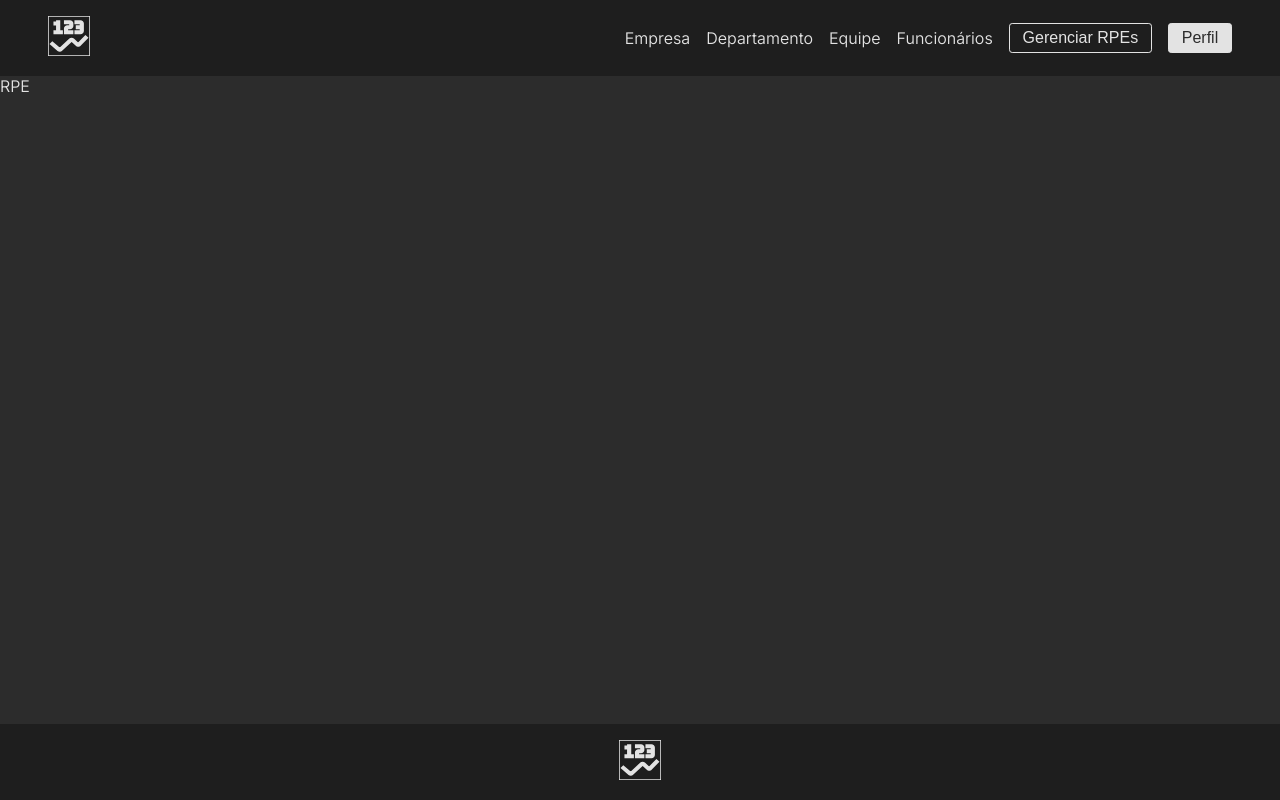
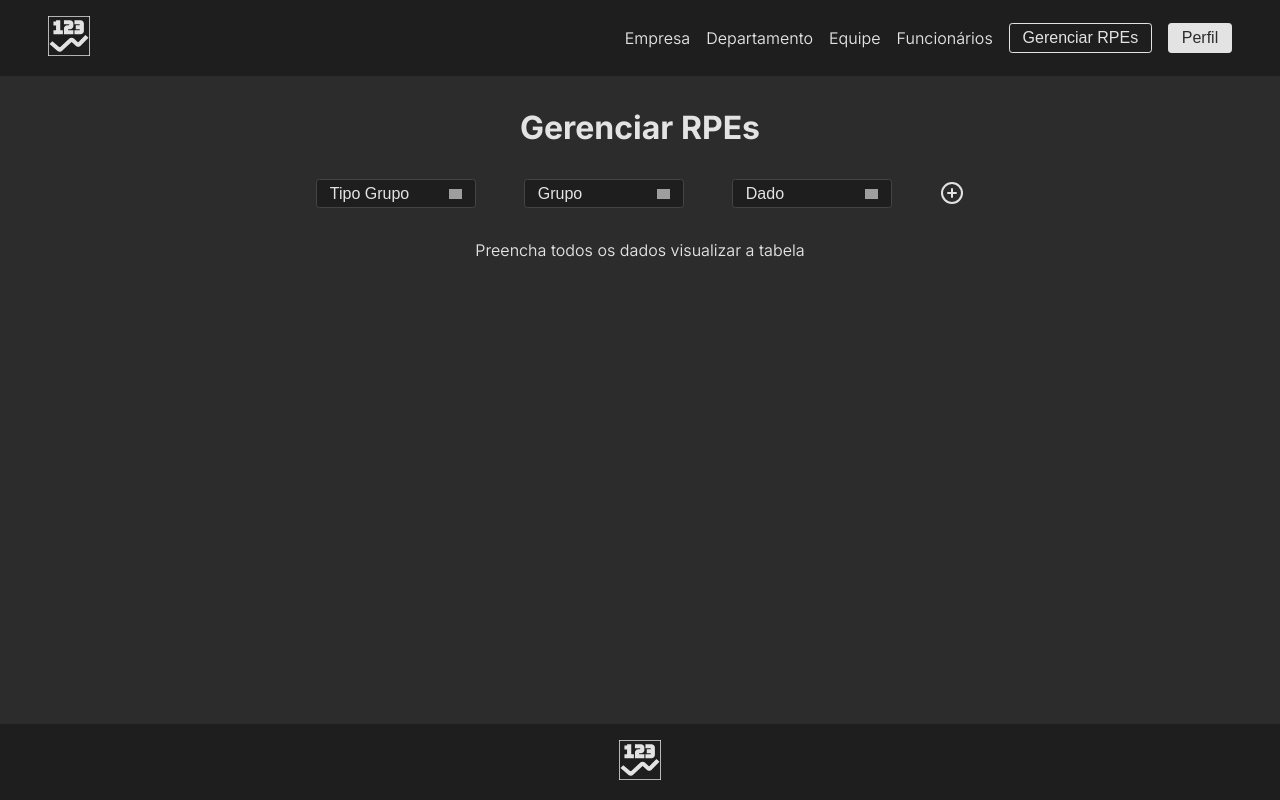
Before and after one commit to fabiogiugni/projeto1, a React (Create React App) app in the folder frontend/: page /rpe in a window 1280 px wide. Built offline with nearby package versions, Linux system fonts and the light colour scheme; grey boxes are pictures that could not be loaded.

Commit message:
feat: add manage RPEs page

```diff
--- a/frontend/src/components/CommonPageTable/TableRow.js
+++ b/frontend/src/components/CommonPageTable/TableRow.js
@@ -3,7 +3,6 @@ import EditButton from "../../assets/Edit.svg";
 import DeleteButton from "../../assets/Delete.svg";
 
 export default function TableRow({ data, hasEditFunction, hasDeleteFunction }) {
-  console.log(hasEditFunction);
   return (
     <tr>
       <td className={styles.tableItem}>
--- /dev/null
+++ b/frontend/src/components/ManageRPEsTable/ManageRPEsTable.js
@@ -0,0 +1,40 @@
+import styles from "./ManageRPEsTable.module.css";
+import TableRow from "./TableRow";
+
+export default function HomeTable({ data, type, group, groupType }) {
+  return (
+    <table className={styles.tableBackground}>
+      <tbody>
+        <>
+          {type === "rpe" || type === "objective" ? (
+            <tr>
+              <th className={styles.headerTitle}>Descrição</th>
+              <th className={styles.headerTitle}>Departamento</th>
+              <th className={styles.headerTitle}> </th>
+              <th className={styles.headerTitle}> </th>
+              <th className={styles.headerTitle}> </th>
+            </tr>
+          ) : (
+            <tr className={styles.title}>
+              <th className={styles.headerTitle}>Descrição</th>
+              <th className={styles.headerTitle}>Departamento</th>
+              <th className={styles.headerTitle}>Valor Atual</th>
+              <th className={styles.headerTitle}> </th>
+              <th className={styles.headerTitle}> </th>
+              <th className={styles.headerTitle}> </th>
+            </tr>
+          )}
+
+          {data.map((lineData) => (
+            <TableRow
+              data={lineData}
+              group={group}
+              type={type}
+              key={lineData.id}
+            />
+          ))}
+        </>
+      </tbody>
+    </table>
+  );
+}
--- /dev/null
+++ b/frontend/src/components/ManageRPEsTable/ManageRPEsTable.module.css
@@ -0,0 +1,24 @@
+.tableBackground {
+  padding: 1rem;
+  border-radius: 0.3rem;
+  border: 1px solid #444444;
+  width: 85vw;
+
+  font-size: 0.9rem !important;
+
+  background-color: #1e1e1e;
+
+  color: #e3e3e3;
+  transition: all 0.3s ease;
+  font-size: 1rem;
+
+  border-collapse: separate;
+  border-spacing: 0;
+}
+
+.headerTitle {
+  font-weight: 350;
+  font-size: 0.9rem;
+  padding: 0.5rem 0rem;
+  text-align: left;
+}
--- /dev/null
+++ b/frontend/src/components/ManageRPEsTable/TableRow.js
@@ -0,0 +1,51 @@
+import styles from "./TableRow.module.css";
+import EditButton from "../../assets/Edit.svg";
+import DeleteButton from "../../assets/Delete.svg";
+import UploadButton from "../../assets/Folder.svg";
+
+export default function TableRow({ data, group, type }) {
+  return (
+    <tr>
+      <td className={styles.tableItem}>
+        <div>{data.name}</div>
+        <div className={styles.description}>{data.description}</div>
+      </td>
+      <td className={styles.tableItem}>{group}</td>
+      {type !== "rpe" && type !== "objective" && (
+        <>
+          <td
+            className={`${styles.tableItem} ${
+              data.value < data.goal
+                ? styles.badIndicator
+                : styles.goodIndicator
+            }`}
+          >
+            <div>{data.value}</div>
+            {data.goal && <div>Meta: {data.goal}</div>}
+          </td>
+        </>
+      )}
+      <td className={`${styles.tableItem} ${styles.actionCell}`}>
+        <div className={styles.actionButtons}>
+          <button className={styles.iconButton}>
+            <img src={UploadButton} alt="Upload Icon" />
+          </button>
+        </div>
+      </td>
+      <td className={`${styles.tableItem} ${styles.actionCell}`}>
+        <div className={styles.actionButtons}>
+          <button className={styles.iconButton}>
+            <img src={EditButton} alt="Edit Icon" />
+          </button>
+        </div>
+      </td>
+      <td className={`${styles.tableItem} ${styles.actionCell}`}>
+        <div className={styles.actionButtons}>
+          <button className={styles.iconButton}>
+            <img src={DeleteButton} alt="Delete Icon" />
+          </button>
+        </div>
+      </td>
+    </tr>
+  );
+}
--- /dev/null
+++ b/frontend/src/components/ManageRPEsTable/TableRow.module.css
@@ -0,0 +1,78 @@
+.tableItem {
+  border-top: 1px solid #444444;
+
+  padding: 0.5rem 0rem;
+}
+
+.goodIndicator {
+  color: #77dd77;
+}
+
+.badIndicator {
+  color: #ff8688;
+}
+
+.description {
+  font-size: 0.9em;
+  color: #999;
+}
+
+.numberContainer {
+  text-align: center;
+}
+
+.goodIndicator {
+  color: #77dd77;
+}
+
+.badIndicator {
+  color: #ff8688;
+}
+
+.description {
+  font-size: 0.9em;
+  color: #999;
+}
+
+.numberContainer {
+  text-align: center;
+}
+
+.tableItem {
+  border-top: 1px solid #444444;
+
+  padding: 0.5rem 0rem;
+}
+
+.actionCell {
+  width: 40px;
+}
+
+.actionButtons {
+  display: flex;
+  justify-content: flex-end;
+  align-items: center;
+  gap: 0.25rem;
+}
+
+.iconButton {
+  all: unset;
+  cursor: pointer;
+  display: flex;
+  align-items: center;
+  justify-content: center;
+  width: 20px;
+  height: 20px;
+  opacity: 0.8;
+  transition: transform 0.15s ease, opacity 0.15s ease;
+}
+
+.iconButton img {
+  width: 1rem;
+  height: 1rem;
+}
+
+.iconButton:hover {
+  transform: scale(1.05);
+  opacity: 1;
+}
--- a/frontend/src/components/index.js
+++ b/frontend/src/components/index.js
@@ -5,5 +5,4 @@ export { default as Input } from "./Input/Input";
 export { default as Select } from "./Select/Select";
 export { default as HomeTable } from "./HomeTable/HomeTable";
 export { default as CommonPageTable } from "./CommonPageTable/CommonPageTable";
-
-export { default as TableRow } from "./HomeTable/TableRow";
+export { default as ManageRPEsTable } from "./ManageRPEsTable/ManageRPEsTable";
--- a/frontend/src/pages/RPE/RPE.js
+++ b/frontend/src/pages/RPE/RPE.js
@@ -1,8 +1,96 @@
+import { useState } from "react";
+import { ManageRPEsTable, Select } from "../../components";
+import styles from "./RPE.module.css";
+import plusCircle from "../../assets/Plus-circle.svg";
+
+import {
+  companies,
+  departments,
+  teams,
+  rpes,
+  objectives,
+  krs,
+  kpis,
+} from "../../assets/testValues";
 
 export default function RPE() {
+  // Para o funcionamento da página, temos 2 inputs
+  // Um é o input de grupo que filtra por rpes, objetivo, etc. e o outro é o de dado, que filtra por empresa, departamento, etc
+  // Enquanto algum dos filtros estiver vazio, o backend não é chamado para puxar os dados
+
+  const [selectedGroupType, setSelectedGroupType] = useState("");
+  const [selectedGroup, setSelectedGroup] = useState("");
+  const [selectedDataType, setSelectedDataType] = useState("");
+
+  const groupTypeOptions = [
+    { label: "Empresa", value: "company" },
+    { label: "Departamento", value: "department" },
+    { label: "Equipe", value: "team" },
+  ];
+
+  const dataTypeOptions = [
+    { label: "RPE", value: "rpe" },
+    { label: "Objetivo", value: "objective" },
+    { label: "KR", value: "kr" },
+    { label: "KPI", value: "kpi" },
+  ];
+
+  let groupOptions = [];
+  if (selectedGroupType === "company")
+    groupOptions = companies.map((company) => ({
+      label: company.name,
+      value: company.id,
+    }));
+  if (selectedGroupType === "department")
+    groupOptions = departments.map((department) => ({
+      label: department.name,
+      value: department.id,
+    }));
+  if (selectedGroupType === "team")
+    groupOptions = teams.map((team) => ({ label: team.name, value: team.id }));
+
+  /* espaço destinado a chamar a função do backend */
+  let dataToShowOnTable = [];
+  if (selectedDataType === "RPE") dataToShowOnTable = rpes;
+  else if (selectedDataType === "objective") dataToShowOnTable = objectives;
+  else if (selectedDataType === "kr") dataToShowOnTable = krs;
+  else dataToShowOnTable = kpis;
+
   return (
-    <div>
-        RPE
+    <div className={styles.container} style={{ width: "100vw" }}>
+      <h1>Gerenciar RPEs</h1>
+
+      <div className={styles.selectContainer}>
+        <Select
+          title="Tipo Grupo"
+          options={groupTypeOptions}
+          onChange={setSelectedGroupType}
+        />
+        <Select
+          title="Grupo"
+          options={groupOptions}
+          onChange={setSelectedGroup}
+        />
+        <Select
+          title="Dado"
+          options={dataTypeOptions}
+          onChange={setSelectedDataType}
+        />
+
+        <button className={styles.iconButton}>
+          <img src={plusCircle} alt="Plus Circle" />
+        </button>
+      </div>
+      {selectedDataType && selectedGroupType && selectedGroup ? (
+        <ManageRPEsTable
+          data={dataToShowOnTable}
+          type={selectedDataType}
+          group={selectedGroup}
+          groupType={selectedGroupType}
+        />
+      ) : (
+        <div>Preencha todos os dados visualizar a tabela</div>
+      )}
     </div>
   );
 }
--- a/frontend/src/pages/RPE/RPE.module.css
+++ b/frontend/src/pages/RPE/RPE.module.css
@@ -0,0 +1,29 @@
+.container {
+  padding-top: 2rem;
+
+  display: flex;
+  flex-direction: column;
+  gap: 2rem;
+  align-items: center;
+}
+
+.selectContainer {
+  display: flex;
+  flex-direction: row;
+  justify-content: center;
+  gap: 3rem;
+}
+
+.iconButton {
+  all: unset;
+  cursor: pointer;
+  display: flex;
+  align-items: center;
+  justify-content: center;
+  transition: transform 0.2s ease, opacity 0.2s ease;
+}
+
+.iconButton:hover {
+  transform: scale(1.1);
+  opacity: 0.8;
+}
--- a/frontend/src/pages/departments/Departments.js
+++ b/frontend/src/pages/departments/Departments.js
@@ -14,7 +14,6 @@ export default function Departments() {
     value: department.id,
   }));
 
-  console.log(searchedTeam);
   /* espaço destinado a chamar a função do backend */
   let dataToShowOnTable = teams;
 
--- a/frontend/src/pages/employees/Employees.js
+++ b/frontend/src/pages/employees/Employees.js
@@ -14,7 +14,6 @@ export default function Employees() {
     value: department.id,
   }));
 
-  console.log(searchedEmployee);
   /* espaço destinado a chamar a função do backend */
   let dataToShowOnTable = persons;
 
--- a/frontend/src/pages/login/Login.js
+++ b/frontend/src/pages/login/Login.js
@@ -8,7 +8,6 @@ export default function Login() {
 
   function logIn(e) {
     e.preventDefault();
-    console.log("Logging in with:", email, password);
   }
 
   return (
--- a/frontend/src/pages/teams/Teams.js
+++ b/frontend/src/pages/teams/Teams.js
@@ -14,7 +14,6 @@ export default function Teams() {
     value: department.id,
   }));
 
-  console.log(searchedEmployee);
   /* espaço destinado a chamar a função do backend */
   let dataToShowOnTable = persons;
 
```
Also changed, not shown: frontend/src/assets/Folder.svg (added).
